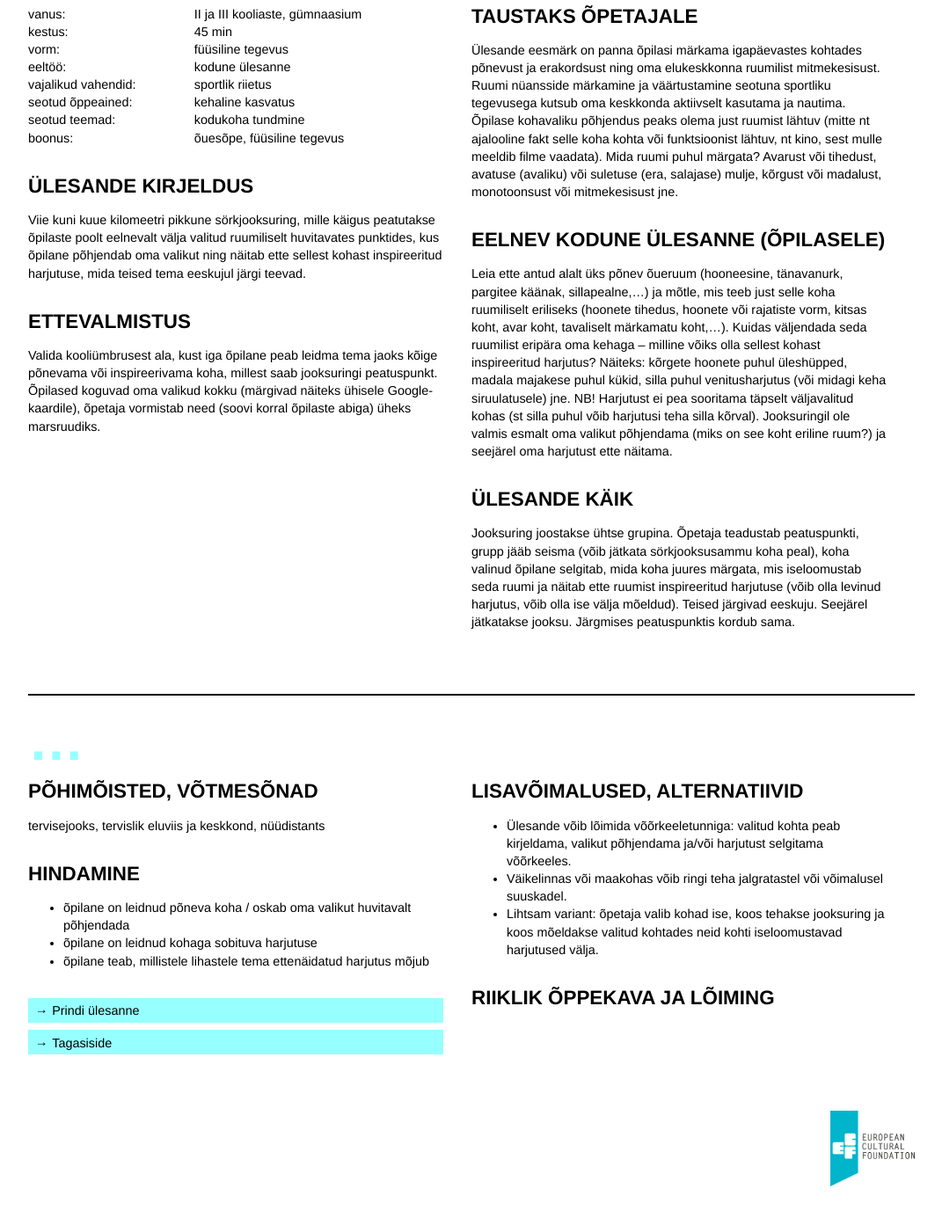
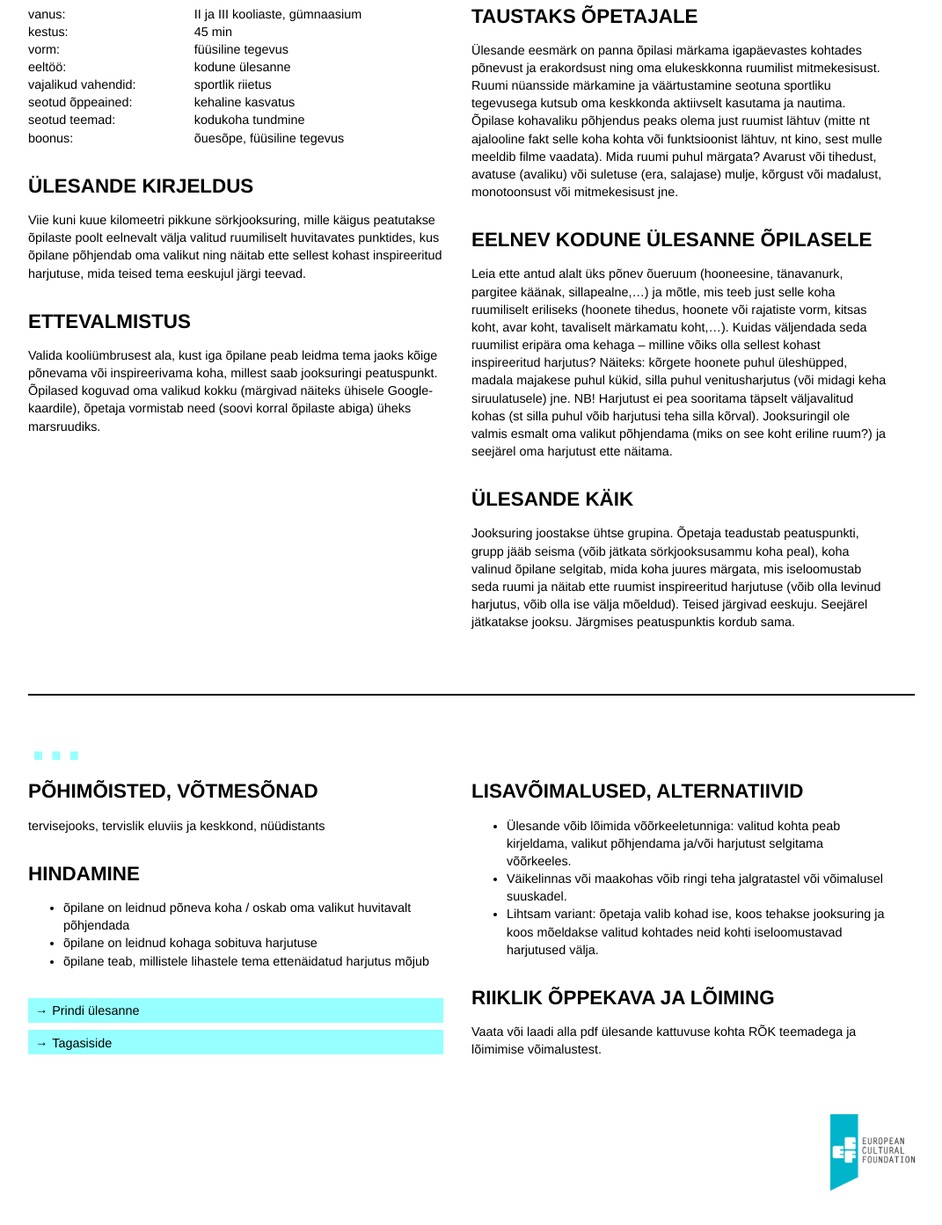
Before and after one commit to ruumiharidus/ruumiharidus.github.io, a Jekyll site: the page built from _posts/2015-11-25-arhitektuurijooks.md, in a window 1280 px wide and 1400 px high, scrolled down 910 px. Shown: the top 1393 px of the window at 88% size, without its empty margins (104-1175 px from the left). Built offline with Jekyll 4.4.1, drawn with Linux system fonts in a browser that asks for light colours; nearby versions of some CDN libraries.

Commit message:
Updated 2015-11-25-arhitektuurijooks.md

```diff
--- a/_posts/2015-11-25-arhitektuurijooks.md
+++ b/_posts/2015-11-25-arhitektuurijooks.md
@@ -32,7 +32,7 @@ Valida kooliümbrusest ala, kust iga õpilane peab leidma tema jaoks kõige põn
 #### Taustaks õpetajale
 Ülesande eesmärk on panna õpilasi märkama igapäevastes kohtades põnevust ja erakordsust ning oma elukeskkonna ruumilist mitmekesisust. Ruumi nüansside märkamine ja väärtustamine seotuna sportliku tegevusega kutsub oma keskkonda aktiivselt kasutama ja nautima. Õpilase kohavaliku põhjendus peaks olema just ruumist lähtuv (mitte nt ajalooline fakt selle koha kohta või funktsioonist lähtuv, nt kino, sest mulle meeldib filme vaadata). Mida ruumi puhul märgata? Avarust või tihedust, avatuse (avaliku) või suletuse (era, salajase) mulje, kõrgust või madalust, monotoonsust või mitmekesisust jne.
 
-#### Eelnev kodune ülesanne (õpilasele)
+#### Eelnev kodune ülesanne õpilasele
 Leia ette antud alalt üks põnev õueruum (hooneesine, tänavanurk, pargitee käänak, sillapealne,…) ja mõtle, mis teeb just selle koha ruumiliselt eriliseks (hoonete tihedus, hoonete või rajatiste vorm, kitsas koht, avar koht, tavaliselt märkamatu koht,…). Kuidas väljendada seda ruumilist eripära oma kehaga – milline võiks olla sellest kohast inspireeritud harjutus? Näiteks: kõrgete hoonete puhul üleshüpped, madala majakese puhul kükid, silla puhul venitusharjutus (või midagi keha siruulatusele) jne. NB! Harjutust ei pea sooritama täpselt väljavalitud kohas (st silla puhul võib harjutusi teha silla kõrval). Jooksuringil ole valmis esmalt oma valikut põhjendama (miks on see koht eriline ruum?) ja seejärel oma harjutust ette näitama.
 
 #### Ülesande käik
@@ -69,5 +69,6 @@ tervisejooks, tervislik eluviis ja keskkond, nüüdistants
 + Lihtsam variant: õpetaja valib kohad ise, koos tehakse jooksuring ja koos mõeldakse valitud kohtades neid kohti iseloomustavad harjutused välja.
 
 #### Riiklik õppekava ja lõiming
+Vaata või laadi alla pdf ülesande kattuvuse kohta RÕK teemadega ja lõimimise võimalustest.
 
 </section>
```
